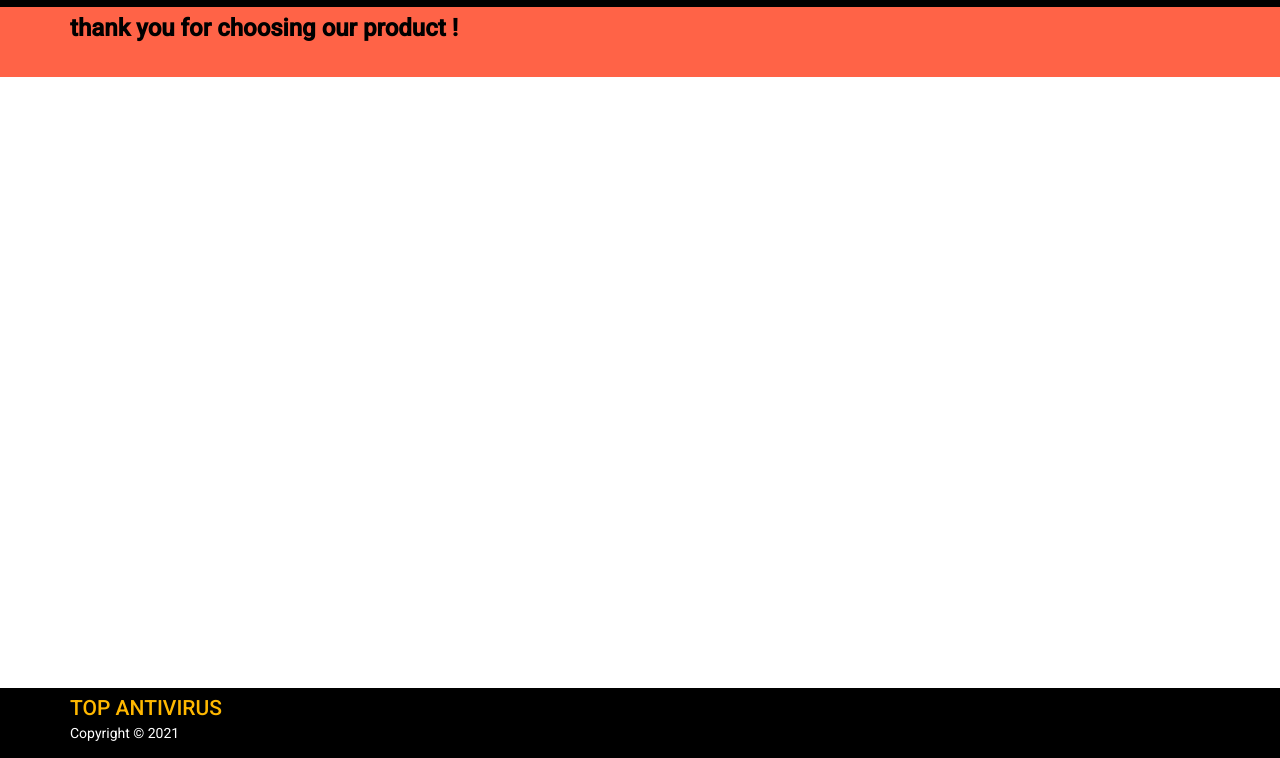
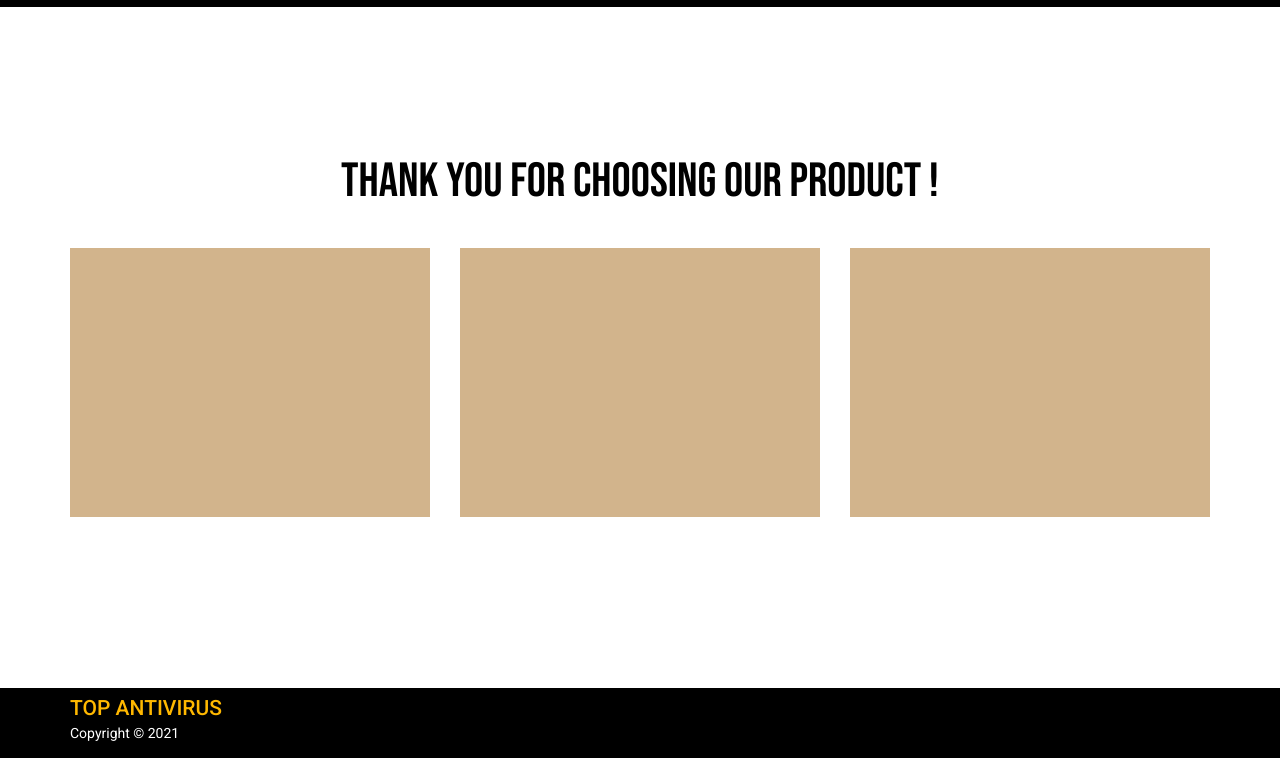
Before and after one commit to APilganchuk/parsel-test-task-v2, a website built with Parcel: page src/index.html in a window 1280 px wide. Shown: the part 42-800 px from the top of the page. Built offline with nearby package versions, Linux system fonts and the light colour scheme.

Commit message:
added licenses block

```diff
--- a/src/partials/main.html
+++ b/src/partials/main.html
@@ -12,6 +12,11 @@
   <section class="licenses">
     <div class="container">
       <h1 class="licenses__title">thank you for choosing our product !</h1>
+      <div class="licenses__container">
+        <div class="license"></div>
+        <div class="license"></div>
+        <div class="license"></div>
+      </div>
     </div>
   </section>
 
--- a/src/sass/components/_licenses.scss
+++ b/src/sass/components/_licenses.scss
@@ -2,13 +2,29 @@
 @use '../utils/mixins' as *;
 
 .licenses {
-  height: 70px;
-  padding-top: 8px;
-  padding-bottom: 10px;
+  margin-top: 151px;
 
-  background-color: tomato;
+  background-color: $main-bg-color;
 
   &__title {
-    margin: 0;
+    margin: 0 0 42px;
+
+    font-family: $second-family;
+    font-weight: 400;
+    font-size: 48px;
+    text-transform: capitalize;
+    text-align: center;
+    color: $primary-text-color;
+    line-height: 1;
+  }
+
+  &__container {
+    display: flex;
+    justify-content: space-between;
   }
 }
+.license {
+  background-color: tan;
+  width: 360px;
+  height: 269px;
+}
```
